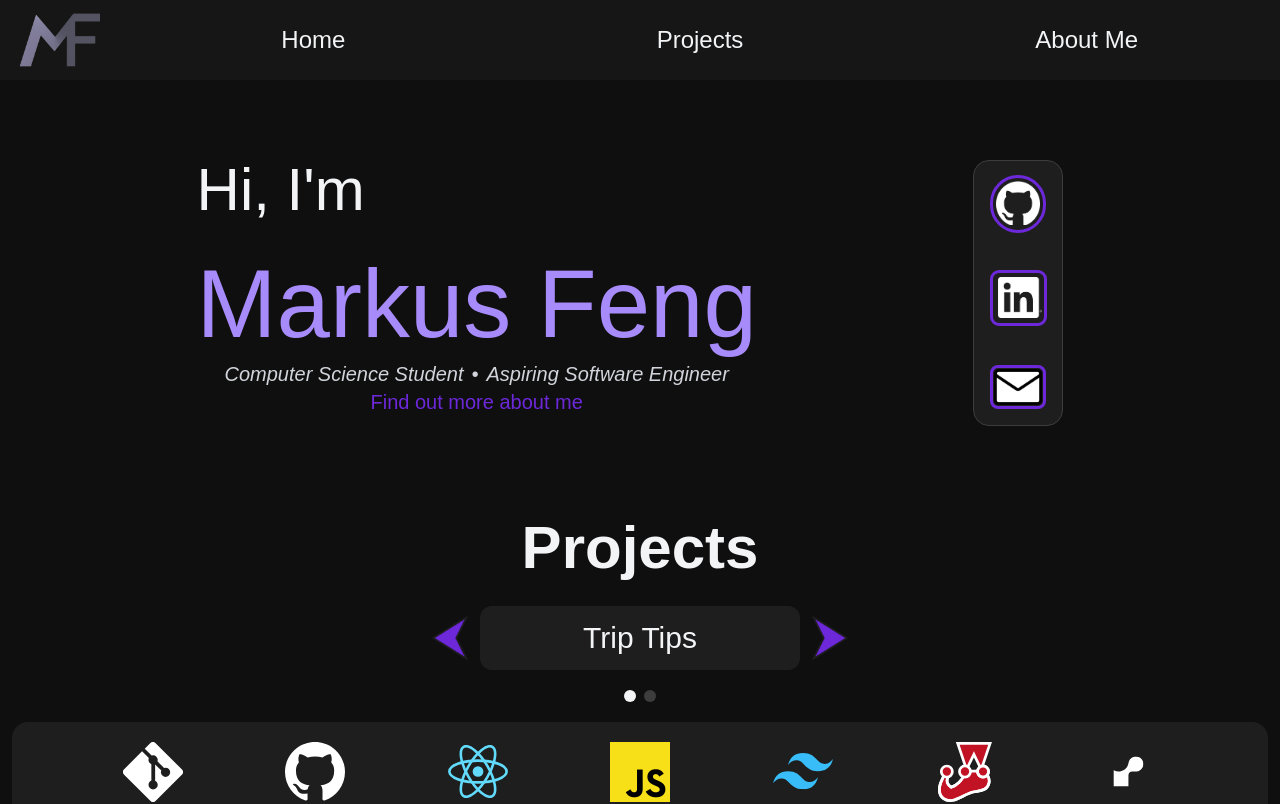
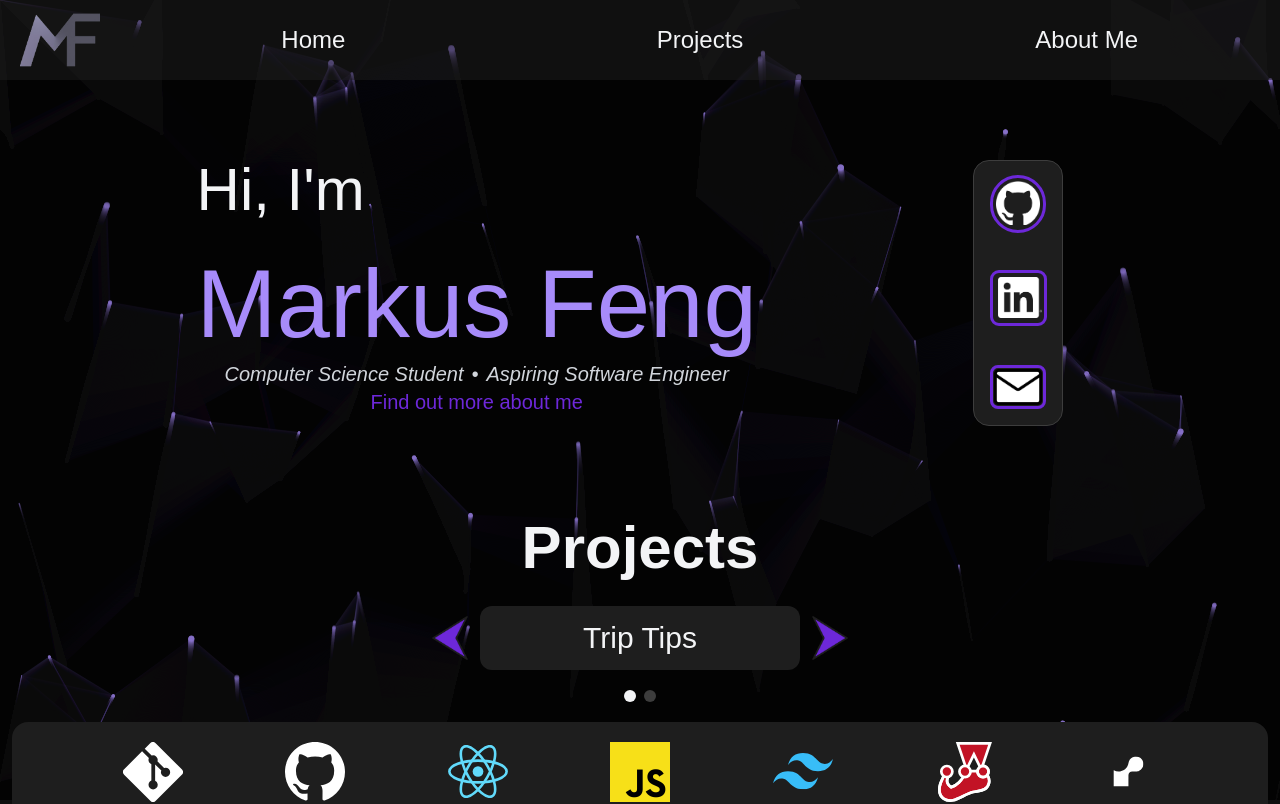
Before and after one commit to mkusf/mkusf.github.io, a React (Vite) app: page / in a window 1280 px wide. Shown: the top 804 px of the page. Built offline with nearby package versions, Linux system fonts and the light colour scheme; a web font is replaced by a local one.

Commit message:
Add background

```diff
--- a/src/App.jsx
+++ b/src/App.jsx
@@ -1,17 +1,22 @@
 import Nav from './components/NavBar'
+import ParticleBackground from './components/ParticleBackground'
 import Home from './pages/Home'
 import Projects from './pages/Projects'
 import AboutMe from './pages/AboutMe'
 import Footer from './pages/Footer'
+
 function App() {
   return (
-    <div className='gap-3 flex flex-col'>
-      <Nav/>
-      <Home id="Home" />
-      <Projects id="Projects" />
-      <AboutMe id="AboutMe"/>
-      <Footer/>
+    <div className='relative min-h-screen'>
+      <ParticleBackground />
+      <div className='relative z-10 gap-3 flex flex-col'>
+        <Nav/>
+        <Home id="Home" />
+        <Projects id="Projects" />
+        <AboutMe id="AboutMe"/>
+        <Footer/>
       </div>
+    </div>
   )
 }
 
--- /dev/null
+++ b/src/components/ParticleBackground.jsx
@@ -0,0 +1,203 @@
+import React, { useEffect, useRef, useState } from 'react';
+
+const ParticleBackground = () => {
+  const canvasRef = useRef(null);
+  const mouseRef = useRef({ x: 0, y: 0 });
+  const particlesRef = useRef([]);
+  const animationFrameRef = useRef();
+
+  useEffect(() => {
+    const canvas = canvasRef.current;
+    if (!canvas) return;
+
+    const ctx = canvas.getContext('2d');
+    let particles = [];
+
+    // Set canvas size
+    const resizeCanvas = () => {
+      canvas.width = window.innerWidth;
+      canvas.height = window.innerHeight;
+    };
+    resizeCanvas();
+
+    // Particle class
+    class Particle {
+      constructor() {
+        this.x = Math.random() * canvas.width;
+        this.y = Math.random() * canvas.height;
+        this.size = Math.random() * 2 + 0.5;
+        this.speedX = Math.random() * 0.3 - 0.15;
+        this.speedY = Math.random() * -0.5 - 0.1; // Upward drift
+        this.opacity = Math.random() * 0.5 + 0.2;
+        this.pulseSpeed = Math.random() * 0.02 + 0.01;
+        this.pulsePhase = Math.random() * Math.PI * 2;
+      }
+
+      update() {
+        this.x += this.speedX;
+        this.y += this.speedY;
+
+        // Gentle pulse effect
+        this.pulsePhase += this.pulseSpeed;
+        const pulseFactor = Math.sin(this.pulsePhase) * 0.3 + 1;
+
+        // Mouse interaction
+        const dx = mouseRef.current.x - this.x;
+        const dy = mouseRef.current.y - this.y;
+        const distance = Math.sqrt(dx * dx + dy * dy);
+
+        if (distance < 150) {
+          const force = (150 - distance) / 150;
+          this.x -= (dx / distance) * force * 2;
+          this.y -= (dy / distance) * force * 2;
+        }
+
+        // Wrap around edges
+        if (this.x < 0) this.x = canvas.width;
+        if (this.x > canvas.width) this.x = 0;
+        if (this.y < -10) {
+          this.y = canvas.height + 10;
+          this.x = Math.random() * canvas.width;
+        }
+        if (this.y > canvas.height + 10) this.y = -10;
+
+        return pulseFactor;
+      }
+
+      draw(pulseFactor) {
+        ctx.beginPath();
+        ctx.arc(this.x, this.y, this.size * pulseFactor, 0, Math.PI * 2);
+        ctx.fillStyle = `rgba(167, 139, 250, ${this.opacity})`;
+        ctx.fill();
+
+        // Glow effect
+        const gradient = ctx.createRadialGradient(
+          this.x, this.y, 0,
+          this.x, this.y, this.size * pulseFactor * 4
+        );
+        gradient.addColorStop(0, `rgba(167, 139, 250, ${this.opacity * 0.3})`);
+        gradient.addColorStop(1, 'rgba(167, 139, 250, 0)');
+        ctx.fillStyle = gradient;
+        ctx.fill();
+      }
+    }
+
+    // Initialize particles
+    const particleCount = Math.min(80, Math.floor((canvas.width * canvas.height) / 15000));
+    for (let i = 0; i < particleCount; i++) {
+      particles.push(new Particle());
+    }
+    particlesRef.current = particles;
+
+    // Connect particles with lines
+    const connectParticles = () => {
+      for (let i = 0; i < particles.length; i++) {
+        for (let j = i + 1; j < particles.length; j++) {
+          const dx = particles[i].x - particles[j].x;
+          const dy = particles[i].y - particles[j].y;
+          const distance = Math.sqrt(dx * dx + dy * dy);
+
+          if (distance < 120) {
+            const opacity = (1 - distance / 120) * 0.3;
+            ctx.strokeStyle = `rgba(117, 94, 185, ${opacity})`;
+            ctx.lineWidth = 0.5;
+            ctx.beginPath();
+            ctx.moveTo(particles[i].x, particles[i].y);
+            ctx.lineTo(particles[j].x, particles[j].y);
+            ctx.stroke();
+          }
+        }
+
+        // Connect to mouse
+        const dx = mouseRef.current.x - particles[i].x;
+        const dy = mouseRef.current.y - particles[i].y;
+        const distance = Math.sqrt(dx * dx + dy * dy);
+
+        if (distance < 150) {
+          const opacity = (1 - distance / 150) * 0.4;
+          ctx.strokeStyle = `rgba(167, 139, 250, ${opacity})`;
+          ctx.lineWidth = 1;
+          ctx.beginPath();
+          ctx.moveTo(particles[i].x, particles[i].y);
+          ctx.lineTo(mouseRef.current.x, mouseRef.current.y);
+          ctx.stroke();
+        }
+      }
+    };
+
+    // Animation loop
+    const animate = () => {
+      // Create trail effect with semi-transparent overlay
+      ctx.fillStyle = 'rgba(15, 15, 15, 0.05)';
+      ctx.fillRect(0, 0, canvas.width, canvas.height);
+
+      // Update and draw particles
+      particles.forEach(particle => {
+        const pulseFactor = particle.update();
+        particle.draw(pulseFactor);
+      });
+
+      // Connect particles
+      connectParticles();
+
+      animationFrameRef.current = requestAnimationFrame(animate);
+    };
+
+    // Start animation
+    animate();
+
+    // Event listeners
+    const handleMouseMove = (e) => {
+      mouseRef.current = {
+        x: e.clientX,
+        y: e.clientY
+      };
+    };
+
+    const handleTouchMove = (e) => {
+      if (e.touches.length > 0) {
+        mouseRef.current = {
+          x: e.touches[0].clientX,
+          y: e.touches[0].clientY
+        };
+      }
+    };
+
+    const handleResize = () => {
+      resizeCanvas();
+      // Reinitialize particles on resize
+      particles = [];
+      const newParticleCount = Math.min(80, Math.floor((canvas.width * canvas.height) / 15000));
+      for (let i = 0; i < newParticleCount; i++) {
+        particles.push(new Particle());
+      }
+      particlesRef.current = particles;
+    };
+
+    window.addEventListener('mousemove', handleMouseMove);
+    window.addEventListener('touchmove', handleTouchMove);
+    window.addEventListener('resize', handleResize);
+
+    return () => {
+      window.removeEventListener('mousemove', handleMouseMove);
+      window.removeEventListener('touchmove', handleTouchMove);
+      window.removeEventListener('resize', handleResize);
+      if (animationFrameRef.current) {
+        cancelAnimationFrame(animationFrameRef.current);
+      }
+    };
+  }, []);
+
+  return (
+    <canvas
+      ref={canvasRef}
+      className="fixed inset-0 z-0 pointer-events-none"
+      style={{
+        background: 'linear-gradient(180deg, #0F0F0F 0%, #1a0f2e 50%, #0F0F0F 100%)',
+        opacity: 0.8
+      }}
+    />
+  );
+};
+
+export default ParticleBackground;
```
